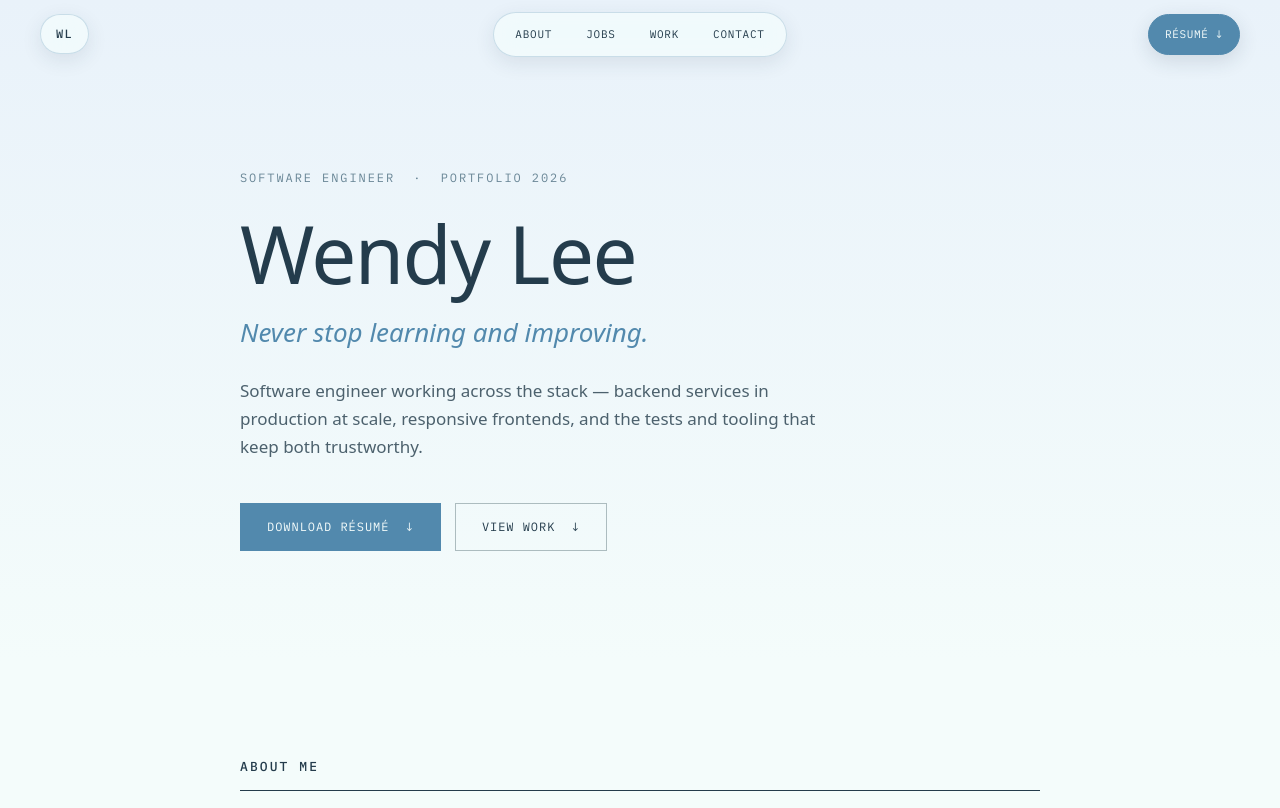
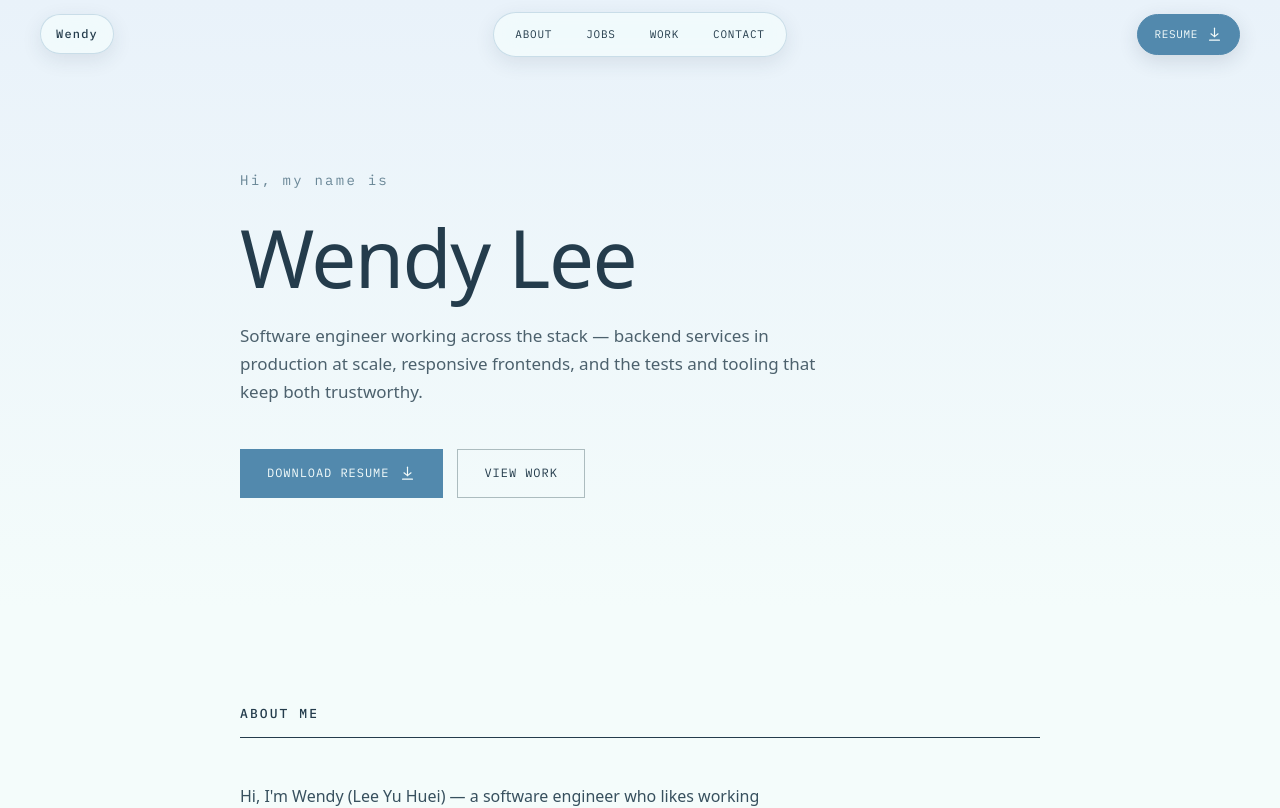
Before and after one commit to yuhueilee/wendyfolio, a Next.js app: page /wendyfolio/ in a window 1280 px wide. Shown: the top 808 px of the page. Built offline with nearby package versions, Linux system fonts and the light colour scheme.

Commit message:
Refine CTA

```diff
--- a/components/header/index.tsx
+++ b/components/header/index.tsx
@@ -16,7 +16,7 @@ const Header = () => (
         <div
             className={`pointer-events-auto hidden items-center justify-self-start rounded-full px-[15px] py-[11px] font-mono text-xs font-medium tracking-[0.1em] text-ink sm:inline-flex ${GLASS}`}
         >
-            WL
+            Wendy
         </div>
 
         <nav
@@ -39,15 +39,7 @@ const Header = () => (
                 download
                 className="hidden items-center gap-2 rounded-full border border-accent bg-accent px-4 py-[11px] font-mono text-[11px] tracking-[0.06em] text-mist no-underline shadow-float transition-colors duration-[250ms] hover:bg-accent-dark sm:inline-flex"
             >
-                RÉSUMÉ&nbsp;↓
-            </a>
-            <a
-                href={RESUME_HREF}
-                download
-                aria-label="Download résumé"
-                title="Download résumé"
-                className="grid h-[42px] w-[42px] place-items-center rounded-full border border-accent bg-accent text-mist shadow-float transition-colors duration-[250ms] hover:bg-accent-dark sm:hidden"
-            >
+                <span>RESUME</span>
                 <DownloadIcon size={17} />
             </a>
         </div>
--- a/components/hero/index.tsx
+++ b/components/hero/index.tsx
@@ -1,21 +1,19 @@
 import { RESUME_HREF } from "../data";
+import { DownloadIcon } from "../icons";
 
 const Hero = () => (
     <section id="hero" className="bg-gradient-to-b from-tint to-mist">
         <div className="mx-auto max-w-[880px] px-[clamp(20px,5vw,40px)] pb-[clamp(64px,14vw,110px)] pt-[clamp(110px,22vw,170px)]">
-            <p className="m-0 mb-[clamp(20px,5vw,28px)] font-mono text-xs tracking-[0.16em] text-muted">
-                SOFTWARE ENGINEER &nbsp;·&nbsp; PORTFOLIO 2026
+            <p className="m-0 mb-[clamp(20px,5vw,28px)] font-mono text-sm tracking-[0.16em] text-muted">
+                Hi, my name is
             </p>
             <h1 className="m-0 font-sans text-[clamp(44px,12vw,80px)] font-normal leading-[0.98] tracking-[-0.02em]">
                 Wendy Lee
             </h1>
-            <p className="m-0 mt-[clamp(16px,3.5vw,22px)] font-sans text-[clamp(19px,3.4vw,26px)] font-light italic leading-[1.4] text-accent">
-                Never stop learning and improving.
-            </p>
             <p className="m-0 mt-[clamp(18px,4vw,26px)] max-w-[600px] text-[clamp(15px,2.4vw,17px)] leading-[1.65] text-body">
-                Software engineer working across the stack — backend services
-                in production at scale, responsive frontends, and the tests
-                and tooling that keep both trustworthy.
+                Software engineer working across the stack — backend services in
+                production at scale, responsive frontends, and the tests and
+                tooling that keep both trustworthy.
             </p>
             <div className="mt-[clamp(30px,7vw,42px)] flex flex-wrap gap-3.5">
                 <a
@@ -23,13 +21,14 @@ const Hero = () => (
                     download
                     className="inline-flex items-center gap-2.5 border border-accent bg-accent px-[26px] py-[15px] font-mono text-xs tracking-[0.08em] text-mist no-underline transition-colors duration-[250ms] hover:bg-accent-dark"
                 >
-                    DOWNLOAD RÉSUMÉ&nbsp; ↓
+                    <span>DOWNLOAD RESUME</span>
+                    <DownloadIcon size={17} />
                 </a>
                 <a
                     href="#work"
                     className="inline-flex items-center border border-line bg-transparent px-[26px] py-[15px] font-mono text-xs tracking-[0.08em] text-ink no-underline transition-colors duration-[250ms] hover:border-ink"
                 >
-                    VIEW WORK&nbsp; ↓
+                    VIEW WORK
                 </a>
             </div>
         </div>
```
